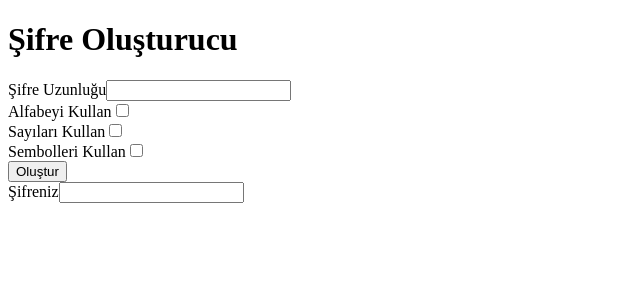
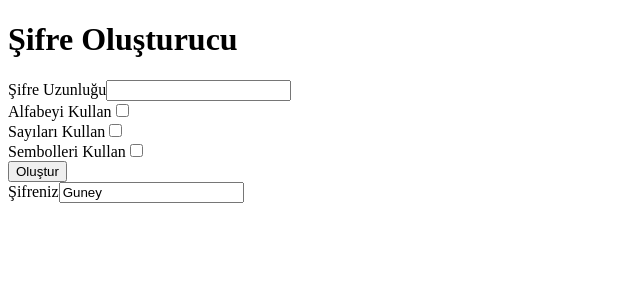
Before and after one commit to guneykilicel/password-generator-with-angular, an Angular app: page / in a window 1280 px wide. Shown: the top 300 px of the page, without its empty margins (0-640 px from the left). Built offline with nearby package versions, Linux system fonts and the light colour scheme.

Commit message:
password property sini değiştirdik buton eventiyle

```diff
--- a/src/app/app.component.html
+++ b/src/app/app.component.html
@@ -26,5 +26,5 @@
 
 <div>
   <label>Şifreniz</label>
-  <input>
+  <input [value] = "password">
 </div>
--- a/src/app/app.component.ts
+++ b/src/app/app.component.ts
@@ -7,8 +7,14 @@ import { Component } from '@angular/core';
 })
 export class AppComponent {
   title = 'passwordApp';
+  password:string = 'Guney';
 
   buttonClick() {
     console.log("event binding'i öğreniyoruz.")
+    this.password = "Guney Kilicel";
+  }
+
+  getPassword() {
+    return this.password;
   }
 }
```
